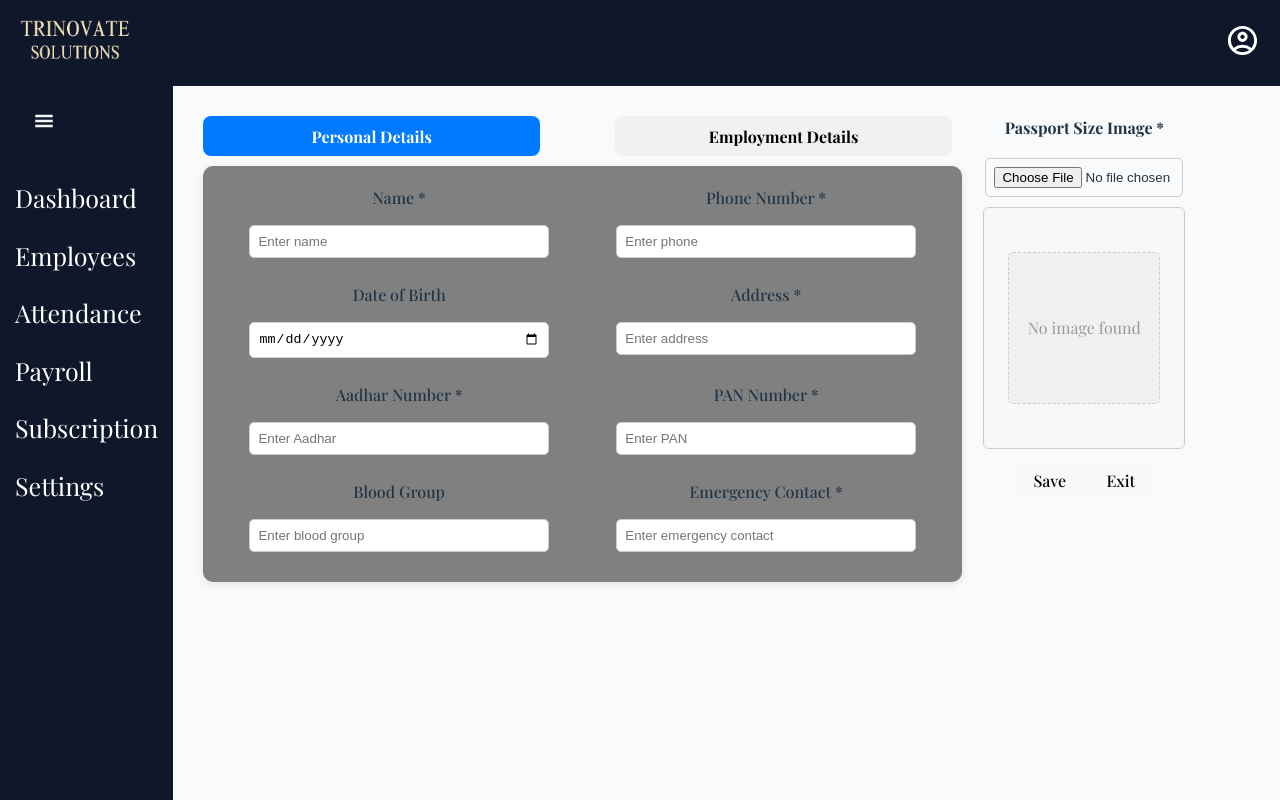
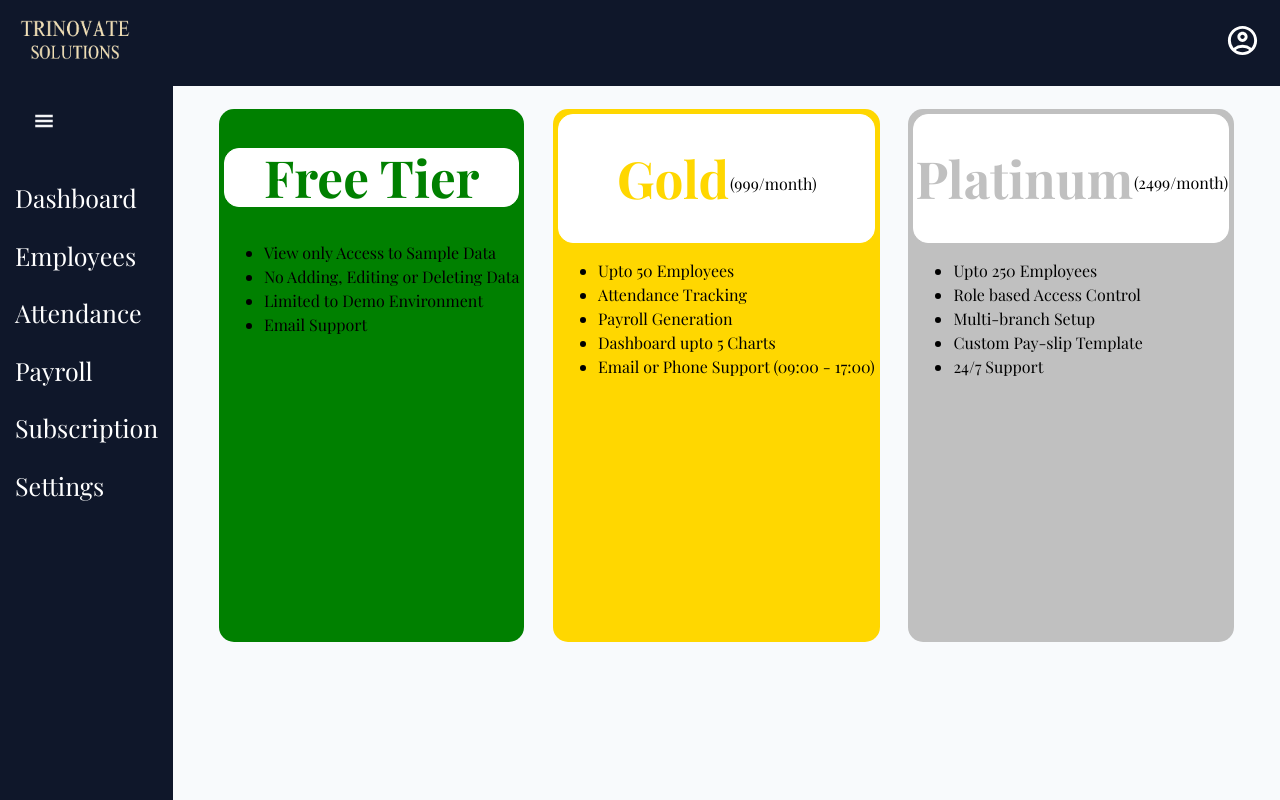
Before and after one commit to TrinovateSolutions/HRPM, a React (Vite) app in the folder frontend/: page / in a window 1280 px wide. Built offline with nearby package versions, Linux system fonts and the light colour scheme; a web font is replaced by a local one.

Commit message:
frontend: add Subscription.jsx Subscription.css
Signed-off-by: akhileshkoti <akhileshkoti2001@gmail.com>

```diff
--- a/frontend/package.json
+++ b/frontend/package.json
@@ -13,6 +13,7 @@
     "react": "^19.1.1",
     "react-dom": "^19.1.1",
     "react-icons": "^5.5.0",
+    "react-router-dom": "^7.8.0",
     "react-search-box": "^3.0.0"
   },
   "devDependencies": {
--- a/frontend/src/App.jsx
+++ b/frontend/src/App.jsx
@@ -7,6 +7,7 @@ import Signup from './components/Signup'
 import Layout from './components/Layout'
 import Employee from './components/Employee';
 import AddEmployee from './components/AddEmployee';
+import Subscription from './components/Subscription'
 function App() {
 
   return (
@@ -14,7 +15,8 @@ function App() {
       {/* <Login /> */}
       {/* <Signup /> */}
       {/* <Employee/> */}
-      <AddEmployee/>
+      {/* <AddEmployee/> */}
+      <Subscription />
     </>
   )
 }
--- a/frontend/src/components/AddEmployee.css
+++ b/frontend/src/components/AddEmployee.css
@@ -7,16 +7,22 @@
   display: flex;
   margin-bottom: 10px;
   justify-content: space-between;
+  /* border: 1px solid black; */
+  border-radius: 10px;
+  padding: 2px;
 }
+
 .add-employee-container {
   margin: 10px;
   width: 100%;
 }
 
 .tab-buttons button {
-    width: 45%;
+  width: 45%;
+  color: black;
   border: none;
-  background: #f1f1f1;
+  background: #adaaaa;
+  margin: 1px;
   font-weight: bold;
   cursor: pointer;
   transition: 0.3s;
@@ -30,9 +36,11 @@
 .card {
   background: grey;
   border-radius: 10px;
-  width: 96%;
+  width: 95%;
   padding: 20px;
   box-shadow: 0 2px 8px rgba(0, 0, 0, 0.1);
+  height: 63vh;
+  overflow-y: scroll;
 }
 
 .form-grid {
@@ -59,10 +67,11 @@ select {
   border: 1px solid #ccc;
   border-radius: 5px;
 }
+
 /* Image upload section */
 .image-upload-save {
-    margin: 10px;
-width: 30%;
+  margin: 10px;
+  width: 30%;
   display: flex;
   flex-direction: column;
   align-items: center;
@@ -71,6 +80,7 @@ width: 30%;
 .image-upload-save label {
   margin-bottom: 8px;
   font-weight: bold;
+  color: black;
 }
 
 .image-preview {
@@ -98,3 +108,9 @@ width: 30%;
   text-align: center;
   padding: 10px;
 }
+
+.save-exit {
+  display: flex;
+  width: 100%;
+  justify-content: space-evenly;
+}
--- a/frontend/src/components/AddEmployee.jsx
+++ b/frontend/src/components/AddEmployee.jsx
@@ -30,6 +30,18 @@ export default function AddEmployee() {
                             onClick={() => setActiveTab("employment")}
                         >
                             Employment Details
+                        </button>
+                        <button
+                            className={activeTab === "bank_info" ? "active" : ""}
+                            onClick={() => setActiveTab("bank_info")}
+                        >
+                            Bank Details
+                        </button>
+                        <button
+                            className={activeTab === "salary_breakup" ? "active" : ""}
+                            onClick={() => setActiveTab("salary_breakup")}
+                        >
+                            Salary Breakup
                         </button>
                     </div>
 
@@ -112,9 +124,85 @@ export default function AddEmployee() {
                                 </div>
                             </div>
                         )}
+                        {activeTab === "bank_info" && (
+                            <div className="form-grid">
+                                <div>
+                                    <label>Bank Name</label>
+                                    <input type="text" placeholder="Enter Bank Name" required />
+                                </div>
+                                <div>
+                                    <label>Bank Account Number</label>
+                                    <input type="text" placeholder="Enter Bank Account Number" required />
+                                </div>
+                                <div>
+                                    <label>IFSC Code</label>
+                                    <input type="text" placeholder="Enter IFSC Code" required />
+                                </div>
+                                <div>
+                                    <label>Name on the Account</label>
+                                    <input type="text" placeholder="Enter Name on the Account" required />
+                                </div>
+                                <div>
+                                    <label>PF NUMBER</label>
+                                    <input type="text" placeholder="Enter PF NUMBER" required />
+                                </div>
+                                <div>
+                                    <label>UAN</label>
+                                    <input type="text" placeholder="Enter UAN" />
+                                </div>
+                                <div>
+                                    <label>PF Join Date</label>
+                                    <input type="tel" placeholder="Enter PF Join Date" required />
+                                </div>
+                                <div>
+                                    <label>PF End Date</label>
+                                    <input type="tel" placeholder="Enter PF End Date" required />
+                                </div>
+                            </div>
+                        )}
+                        {activeTab === "salary_breakup" && (
+                            <div className="form-grid">
+                                <div>
+                                    <label>Basic</label>
+                                    <input type="text" placeholder="Basic Salary" required />
+                                </div>
+                                <div>
+                                    <label>HRA</label>
+                                    <input type="text" placeholder="Enter HRA" required />
+                                </div>
+                                <div>
+                                    <label>Conveyance Allowance</label>
+                                    <input type="text" placeholder="Conveyance Allowance" required />
+                                </div>
+                                <div>
+                                    <label>Special Allowance</label>
+                                    <input type="text" placeholder="Special Allowance" required />
+                                </div>
+                                <div>
+                                    <label>Travel Reimbursement (LTA)</label>
+                                    <input type="text" placeholder="Travel Reimbursement (LTA)" required />
+                                </div>
+                                <div>
+                                    <label>Education Allowance</label>
+                                    <input type="text" placeholder="Education Allowance" />
+                                </div>
+                                <div>
+                                    <label>Telephone Reimbursement</label>
+                                    <input type="tel" placeholder="Telephone Reimbursement" required />
+                                </div>
+                                <div>
+                                    <label>PF - Employer</label>
+                                    <input type="tel" placeholder="PF - Employer" required />
+                                </div>
+                                <div>
+                                    <label>PF Employee</label>
+                                    <input type="tel" placeholder="PF Employee" required />
+                                </div>
+                            </div>
+                        )}
                     </div>
                 </div>
-                <div className="image-upload-save">
+                <div className="image-upload-save" style={{color: 'black'}}>
                     <div className="full-width">
                         <label>Passport Size Image *</label>
                         <input
@@ -152,8 +240,8 @@ export default function AddEmployee() {
                         )}
                     </div>
                     <div className="save-exit">
-                                    <button className="save-btn">Save</button>
-            <button className="exit-btn">Exit</button>
+                        <button className="save-btn">Save</button>
+                        <button className="exit-btn">Exit</button>
                     </div>
                 </div>
             </div>
--- a/frontend/src/components/Signup.jsx
+++ b/frontend/src/components/Signup.jsx
@@ -23,6 +23,9 @@ export default function Signup() {
             <input type="repeat-password" placeholder=" Re-enter Password" />
           </div>
           <div className="form-group">
+            <input type="Role" value={"Admin"} placeholder=" Role" readOnly />
+          </div>
+          <div className="form-group">
             <button type="submit">SignUp</button>
           </div>
         </form>
--- /dev/null
+++ b/frontend/src/components/Subscription.css
@@ -0,0 +1,63 @@
+.subscription_container {
+    display: flex;
+    justify-content: space-evenly;
+    height: 80%;
+}
+
+.subscriptions {
+    margin: 3px;
+    border-radius: 15px;
+    padding: 5px;
+}
+
+.subscription_a {
+    background-color: green;
+    color: black;
+}
+
+.subscription_b {
+    background-color: gold;
+    color: black;
+}
+
+.subscription_c {
+    background-color: silver;
+    color: black;
+}
+
+.head_a {
+    border: 1px solid white;
+    border-radius: 15px;
+    background-color: white;
+    color: green;
+}
+
+.head_b {
+    border: 1px solid white;
+    border-radius: 15px;
+    background-color: white;
+    color: gold;
+    display: flex;
+    justify-content: center;
+}
+.head_b p {
+    margin-top: 18%;
+    color: black;
+}
+
+.head_c {
+    border: 1px solid white;
+    border-radius: 15px;
+    background-color: white;
+    color: silver;
+    display: flex;
+    justify-content: center;
+}
+.head_c p {
+    margin-top: 18%;
+    color: black;
+}
+
+li {
+    text-align: left;
+}
--- /dev/null
+++ b/frontend/src/components/Subscription.jsx
@@ -0,0 +1,84 @@
+import "./Subscription.css";
+import Layout from "./Layout";
+
+export default function Subscription() {
+    return (
+        <Layout>
+            <div className="subscription_container">
+                <div className="subscriptions subscription_a">
+                    <h1 className="head_a">
+                        Free Tier
+                    </h1>
+                    <ul>
+                        <li>
+                            View only Access to Sample Data
+                        </li>
+                        <li>
+                            No Adding, Editing or Deleting Data
+                        </li>
+                        <li>
+                            Limited to Demo Environment
+                        </li>
+                        <li>
+                            Email Support
+                        </li>
+                    </ul>
+                </div>
+                <div className="subscriptions subscription_b">
+                    <div className="head_b">
+                        <h1 className="head_b">
+                            Gold
+                        </h1>
+                        <p>
+                            (999/month)
+                        </p>
+                    </div>
+                    <ul>
+                        <li>
+                            Upto 50 Employees
+                        </li>
+                        <li>
+                            Attendance Tracking
+                        </li>
+                        <li>
+                            Payroll Generation
+                        </li>
+                        <li>
+                            Dashboard upto 5 Charts
+                        </li>
+                        <li>
+                            Email or Phone Support (09:00 - 17:00)
+                        </li>
+                    </ul>
+                </div>
+                <div className="subscriptions subscription_c">
+                    <div className="head_c">
+                        <h1 className="head_c">
+                            Platinum
+                        </h1>
+                        <p>
+                            (2499/month)
+                        </p>
+                    </div>
+                    <ul>
+                        <li>
+                            Upto 250 Employees
+                        </li>
+                        <li>
+                            Role based Access Control
+                        </li>
+                        <li>
+                            Multi-branch Setup
+                        </li>
+                        <li>
+                            Custom Pay-slip Template
+                        </li>
+                        <li>
+                            24/7 Support
+                        </li>
+                    </ul>
+                </div>
+            </div>
+        </Layout>
+    )
+}
```
Also changed, not shown: 1 other file (tests, documents, lock files or other folders).
